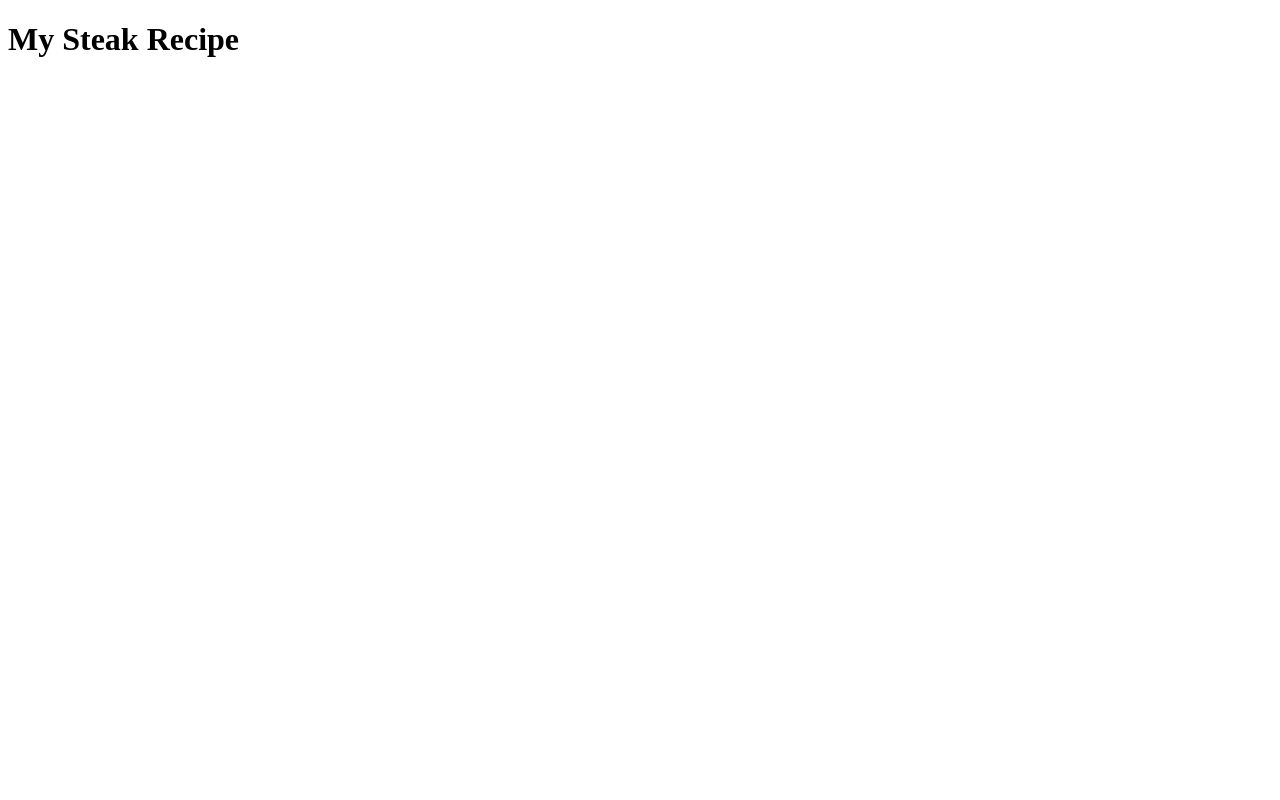
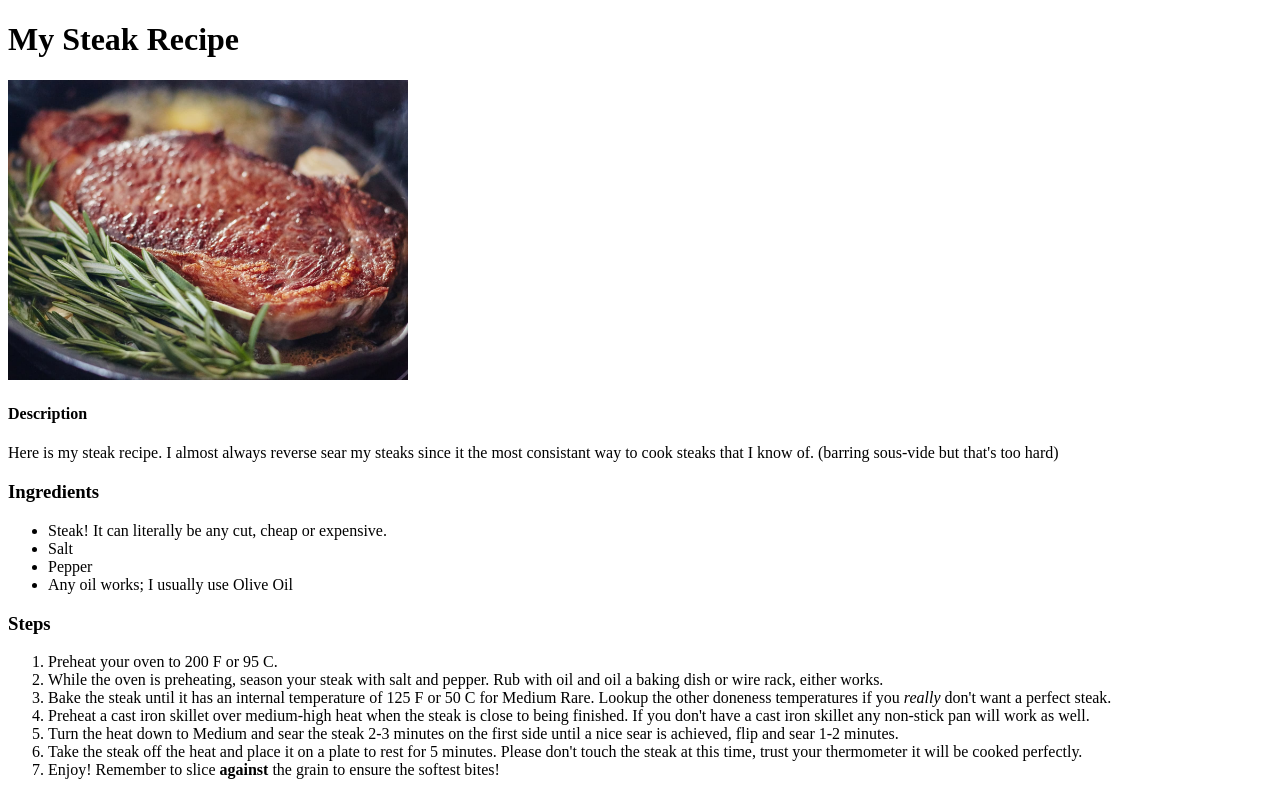
Before and after one commit to Allan-Cao/odin-recipes, a plain HTML site: page recipes/steak.html in a window 1280 px wide. Drawn offline with Linux system fonts and the light colour scheme.

Commit message:
Add steak recipe

```diff
--- a/recipes/steak.html
+++ b/recipes/steak.html
@@ -8,5 +8,47 @@
 </head>
 <body>
     <h1>My Steak Recipe</h1>
+    <img src="steak.jpeg" alt="Cooked steak image" width="400p">
+    <h4>Description</h4>
+    <p>Here is my steak recipe. I almost always reverse sear my steaks since it the most consistant way to cook steaks that I know of. (barring sous-vide but that's too hard)</p>
+    <h3>Ingredients</h3>
+    <ul>
+        <li>
+            Steak! It can literally be any cut, cheap or expensive.
+        </li>
+        <li>
+            Salt
+        </li>
+        <li>
+            Pepper
+        </li>
+        <li>
+            Any oil works; I usually use Olive Oil
+        </li>
+    </ul>
+    <h3>Steps</h3>
+    <ol>
+        <li>
+            Preheat your oven to 200 F or 95 C.
+        </li>
+        <li>
+            While the oven is preheating, season your steak with salt and pepper. Rub with oil and oil a baking dish or wire rack, either works.
+        </li>
+        <li>
+            Bake the steak until it has an internal temperature of 125 F or 50 C for Medium Rare. Lookup the other doneness temperatures if you <em>really</em> don't want a perfect steak.
+        </li>
+        <li>
+            Preheat a cast iron skillet over medium-high heat when the steak is close to being finished. If you don't have a cast iron skillet any non-stick pan will work as well.
+        </li>
+        <li>
+            Turn the heat down to Medium and sear the steak 2-3 minutes on the first side until a nice sear is achieved, flip and sear 1-2 minutes.
+        </li>
+        <li>
+            Take the steak off the heat and place it on a plate to rest for 5 minutes. Please don't touch the steak at this time, trust your thermometer it will be cooked perfectly.
+        </li>
+        <li>
+            Enjoy! Remember to slice <strong>against</strong> the grain to ensure the softest bites!
+        </li>
+    </ol>
 </body>
 </html>
```
Also changed, not shown: recipes/lasagna.html (+1 -0 lines), recipes/lasagna.jpg (added), recipes/steak.jpeg (added).
